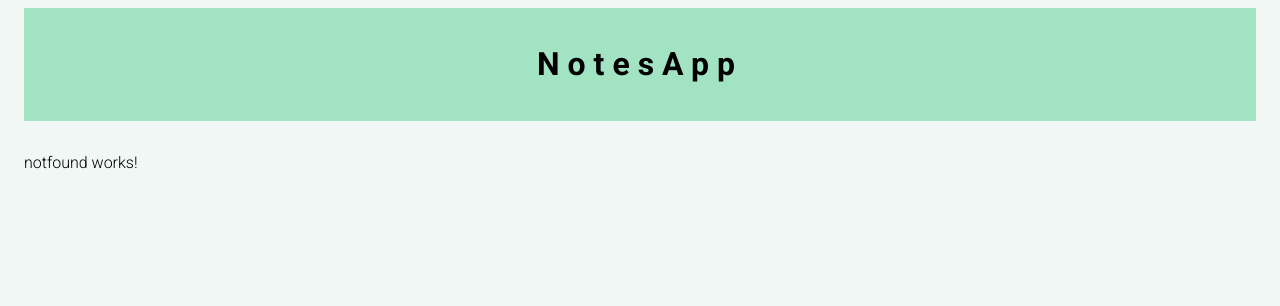
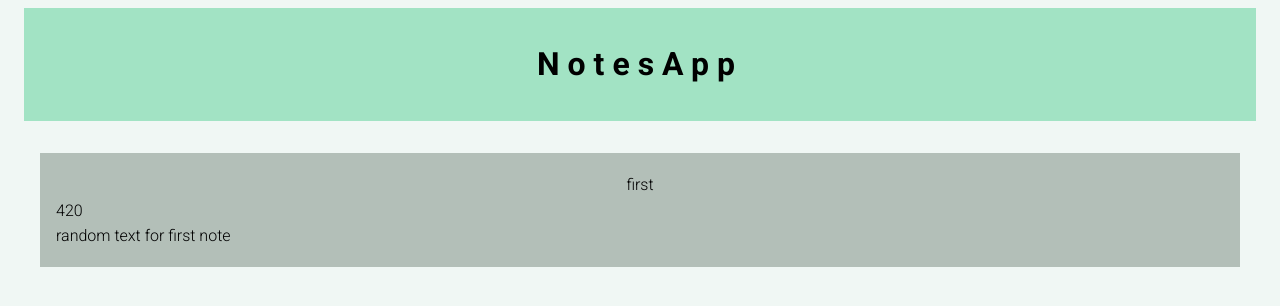
Before and after one commit to debanjanc01/note-it, an Angular app: page /view/1 in a window 1280 px wide. Shown: the top 306 px of the page. Built offline with nearby package versions, Linux system fonts and the light colour scheme.

Commit message:
added view note page

```diff
--- a/src/app/allnotes/allnotes.component.html
+++ b/src/app/allnotes/allnotes.component.html
@@ -5,7 +5,7 @@
     </div>
   </a>
 
-  <a *ngFor="let note of notes" routerLink="view">
+  <a *ngFor="let note of notes" (click)="viewNote(note.id)">
       <div class="col">
           <div class="title box">{{note.title}}</div>
           <div class="time box">420</div>
--- a/src/app/allnotes/allnotes.component.ts
+++ b/src/app/allnotes/allnotes.component.ts
@@ -1,5 +1,6 @@
 import { Component, OnInit } from '@angular/core';
 import { NotesService } from '../notes.service';
+import { Router } from '@angular/router';
 
 @Component({
   selector: 'app-allnotes',
@@ -9,12 +10,16 @@ import { NotesService } from '../notes.service';
 export class AllnotesComponent implements OnInit {
 
   notes=[];
-  constructor(private _notesService: NotesService) { }
+  constructor(private _notesService: NotesService, private router: Router) { }
 
   ngOnInit() {
     this.notes=this._notesService.getNotes();
-    localStorage.setItem("1","bat");
+  }
 
+  viewNote(id)
+  {
+    console.log("inside here "+ id);
+    this.router.navigate(['/view',id]);
   }
 
 
--- a/src/app/app-routing.module.ts
+++ b/src/app/app-routing.module.ts
@@ -15,7 +15,7 @@ const routes: Routes = [
     component: CreatenoteComponent
   },
   {
-    path:'view',
+    path:'view/:id',
     component: ViewnoteComponent
   },
   {
--- a/src/app/notes.service.ts
+++ b/src/app/notes.service.ts
@@ -28,6 +28,18 @@ export class NotesService {
     this.note.push(note);
     console.log(this.note);
     this.setLocalStorage(this.note);
+  }
 
+  getParticularNote(id:number): Notesclass
+  {
+    let newnote;
+    let notes=this.getNotes();
+    notes.forEach(note => {
+      if(note.id==id)
+        newnote= note;
+
+    });
+    return newnote;
   }
+
 }
--- a/src/app/notfound/notfound.component.html
+++ b/src/app/notfound/notfound.component.html
@@ -1,3 +1,8 @@
 <p>
-  notfound works!
+page does not exist 404
+<a routerLink="">
+  <div>
+    click me to go home
+  </div>
+</a>
 </p>
--- a/src/app/viewnote/viewnote.component.html
+++ b/src/app/viewnote/viewnote.component.html
@@ -1,3 +1,5 @@
-<p>
-  viewnote works!
-</p>
+<div class="col">
+    <div class="title box">{{note.title}}</div>
+    <div class="time box">420</div>
+    <div class="content box">{{note.text}}</div>
+  </div>
--- a/src/app/viewnote/viewnote.component.ts
+++ b/src/app/viewnote/viewnote.component.ts
@@ -1,4 +1,7 @@
 import { Component, OnInit } from '@angular/core';
+import { ActivatedRoute } from '@angular/router';
+import { NotesService } from '../notes.service';
+import { Notesclass } from '../notesclass';
 
 @Component({
   selector: 'app-viewnote',
@@ -6,10 +9,15 @@ import { Component, OnInit } from '@angular/core';
   styleUrls: ['./viewnote.component.css']
 })
 export class ViewnoteComponent implements OnInit {
-
-  constructor() { }
+  note: Notesclass;
+  constructor(private noteService:NotesService, private route: ActivatedRoute) { }
 
   ngOnInit() {
-  }
+    let id=parseInt(this.route.snapshot.paramMap.get('id'));
+    this.note=this.noteService.getParticularNote(id);
+    console.log("id in viewnote "+id);
+    console.log(this.note);
+}
+
 
 }
```
